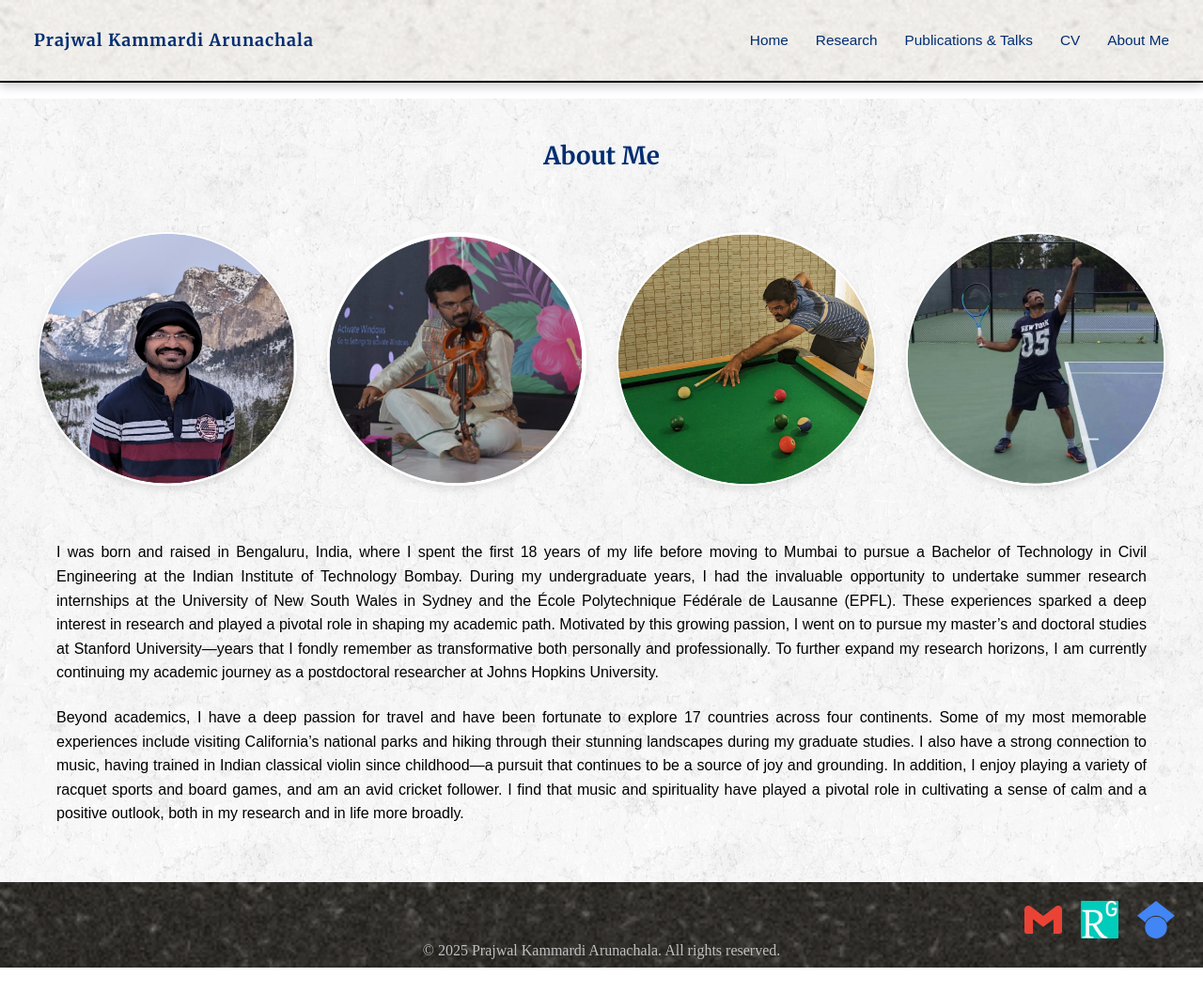
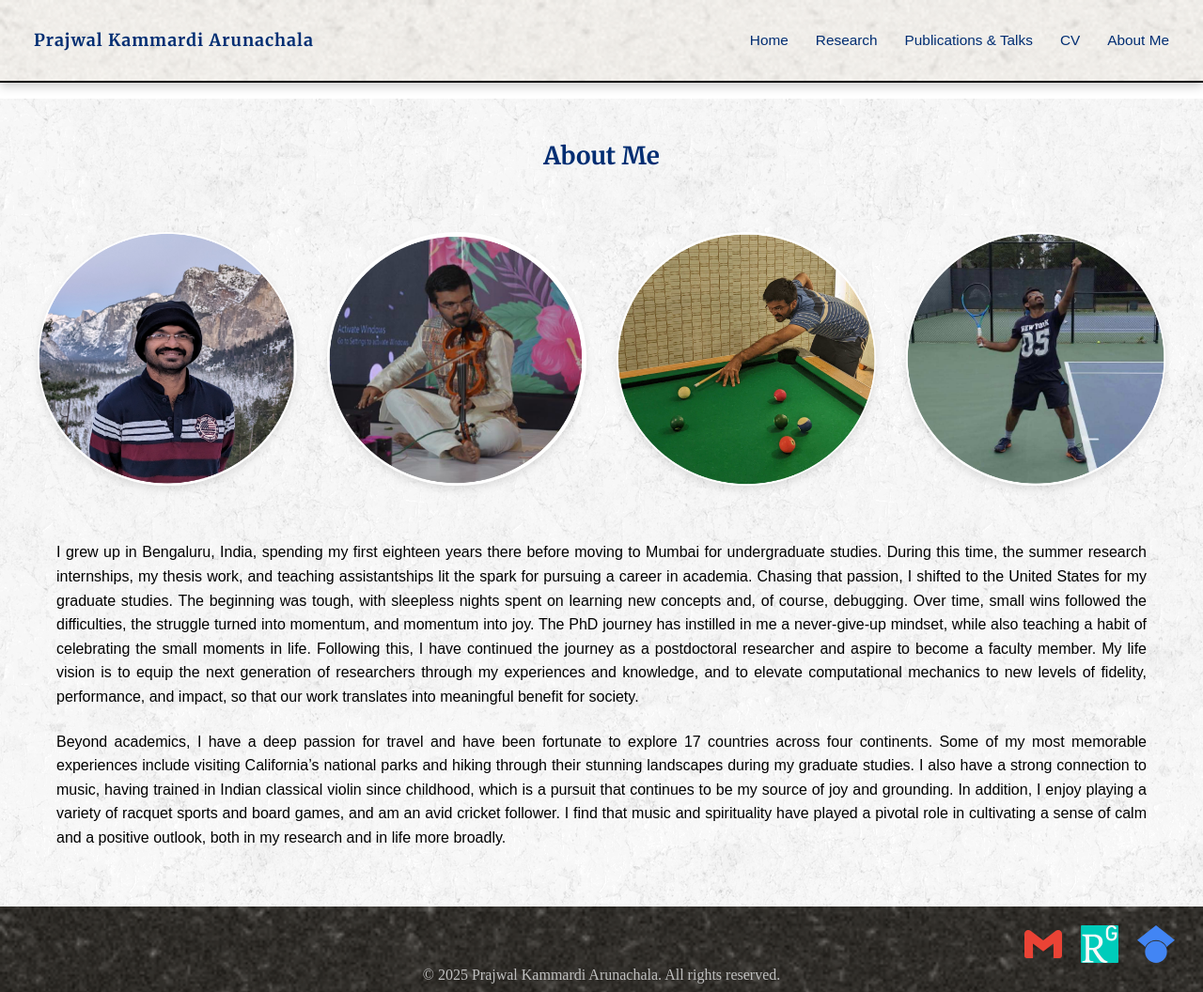
Before and after one commit to prajwalka/prajwalka.github.io, a Jekyll site: the page built from about.md, in a window 1280 px wide and 1056 px high. Shown: the whole window at 94% size. Built offline with Jekyll 4.4.1, drawn with Linux system fonts in a browser that asks for light colours; some web fonts are replaced.

Commit message:
making it scalable

```diff
--- a/about.md
+++ b/about.md
@@ -14,10 +14,10 @@ permalink: /about/
 
 <div class="about-me">
   <p>
-    I was born and raised in Bengaluru, India, where I spent the first 18 years of my life before moving to Mumbai to pursue a Bachelor of Technology in Civil Engineering at the Indian Institute of Technology Bombay. During my undergraduate years, I had the invaluable opportunity to undertake summer research internships at the University of New South Wales in Sydney and the École Polytechnique Fédérale de Lausanne (EPFL). These experiences sparked a deep interest in research and played a pivotal role in shaping my academic path. Motivated by this growing passion, I went on to pursue my master’s and doctoral studies at Stanford University—years that I fondly remember as transformative both personally and professionally. To further expand my research horizons, I am currently continuing my academic journey as a postdoctoral researcher at Johns Hopkins University.
+    I grew up in Bengaluru, India, spending my first eighteen years there before moving to Mumbai for undergraduate studies. During this time, the summer research internships, my thesis work, and teaching assistantships lit the spark for pursuing a career in academia. Chasing that passion, I shifted to the United States for my graduate studies. The beginning was tough, with sleepless nights spent on learning new concepts and, of course, debugging. Over time, small wins followed the difficulties, the struggle turned into momentum, and momentum into joy. The PhD journey has instilled in me a never-give-up mindset, while also teaching a habit of celebrating the small moments in life. Following this, I have continued the journey as a postdoctoral researcher and aspire to become a faculty member. My life vision is to equip the next generation of researchers through my experiences and knowledge, and to elevate computational mechanics to new levels of fidelity, performance, and impact, so that our work translates into meaningful benefit for society.
   </p>
 
   <p>
-    Beyond academics, I have a deep passion for travel and have been fortunate to explore 17 countries across four continents. Some of my most memorable experiences include visiting California’s national parks and hiking through their stunning landscapes during my graduate studies. I also have a strong connection to music, having trained in Indian classical violin since childhood—a pursuit that continues to be a source of joy and grounding. In addition, I enjoy playing a variety of racquet sports and board games, and am an avid cricket follower. I find that music and spirituality have played a pivotal role in cultivating a sense of calm and a positive outlook, both in my research and in life more broadly.
+    Beyond academics, I have a deep passion for travel and have been fortunate to explore 17 countries across four continents. Some of my most memorable experiences include visiting California’s national parks and hiking through their stunning landscapes during my graduate studies. I also have a strong connection to music, having trained in Indian classical violin since childhood, which is a pursuit that continues to be my source of joy and grounding. In addition, I enjoy playing a variety of racquet sports and board games, and am an avid cricket follower. I find that music and spirituality have played a pivotal role in cultivating a sense of calm and a positive outlook, both in my research and in life more broadly.
   </p>
 </div>
```
